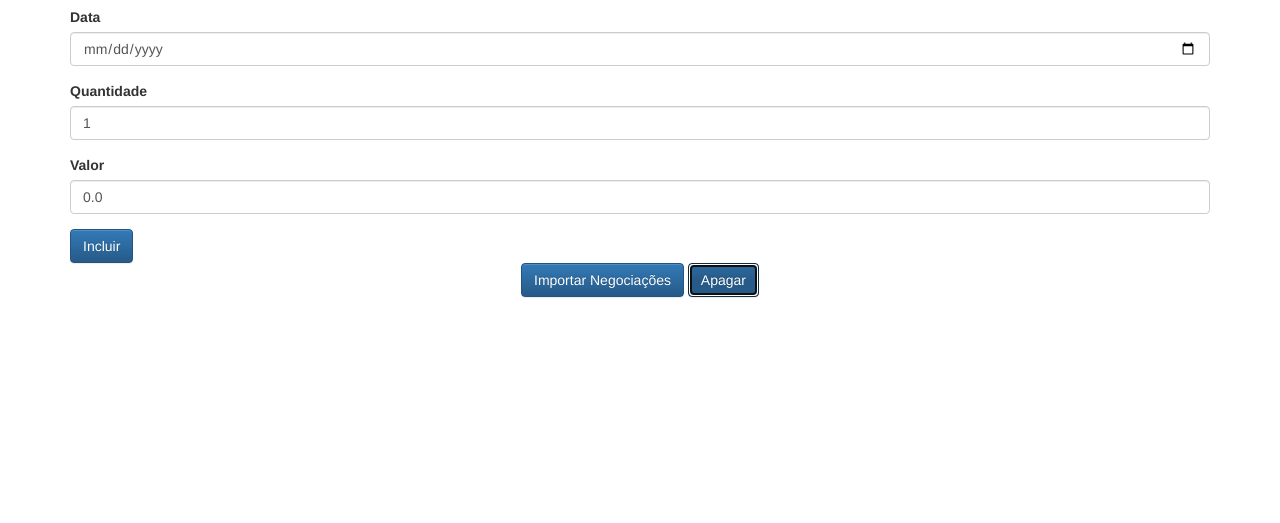
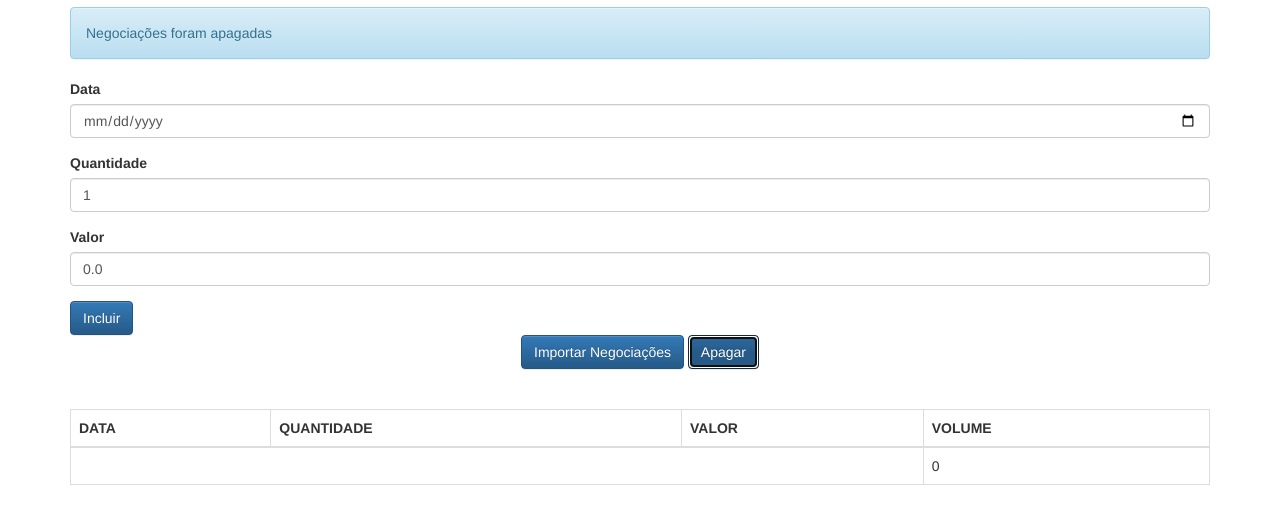
Before and after one commit to charleswvs/Aluraframe, a plain HTML site: page client/index.html in a window 1280 px wide. Both pictures are taken after a click on the button "Apagar". Shown: the part 63-586 px from the top of the page. Drawn offline with Linux system fonts and the light colour scheme.

Commit message:
finished ProxyFactory and Bind

```diff
--- a/client/index.html
+++ b/client/index.html
@@ -12,7 +12,7 @@
 <body class="container">
 
     <h1 class="text-center">Negociações</h1>
-    <div id="mensagem"></div>
+    <div id="mensagemView"></div>
     <!--Utilizando inspiração de frameworks, como angular, ao declarar um ação JS diretamente no HTML ao
     invés de colocar tudo nos arquivos javascript-->
     <form class="form" onsubmit="negociacaoController.adiciona(event)">
@@ -46,7 +46,7 @@
     <br>
     <br>
 
-    <div id="tabelaNegociacoes"></div>
+    <div id="negociacoesView"></div>
     <!--Classe para testes e exercícios-->
     <script src="js/app/test/Test.js"></script>
     <!---->
--- a/client/js/app/controllers/NegociacaoController.js
+++ b/client/js/app/controllers/NegociacaoController.js
@@ -28,13 +28,14 @@ class NegociacaoController {
         //Resolveremos usamos proxy então:
         //... Que foi colocado na classe ProxyFactory
 
-        this._listaNegociacoes = new Bind(
+        this._listaNegociacao = new Bind(
             new ListaNegociacoes(),
             new NegociacoesView($('#negociacoesView')),
             'adiciona', 'limpaLista');
 
         this._mensagem = new Bind(
-            new Mensagem(), new MensagemView($('#mensagemView')),
+            new Mensagem(),
+            new MensagemView($('#mensagemView')),
             'texto');
     }
 
--- a/client/js/app/helpers/Bind.js
+++ b/client/js/app/helpers/Bind.js
@@ -1,6 +1,6 @@
 class Bind {
 
-    constructor(model, view, props) {
+    constructor(model, view, ...props) {
 
        let proxy = ProxyFactory.create(model, props, model => {
            view.update(model)
--- a/client/js/app/services/ProxyFactory.js
+++ b/client/js/app/services/ProxyFactory.js
@@ -1,6 +1,6 @@
+//Factories são classes que geram um determinado tipo de objeto
+//Não é uma regra mas se pode criar métodos estáticos para não precisar instanciá-la
 class ProxyFactory {
-    //Factories são classes que geram um determinado tipo de objeto
-    //Não é uma regra mas se pode criar métodos estáticos para não precisar instanciá-la
 
     static create(objeto, props, acao) {
 
@@ -8,17 +8,30 @@ class ProxyFactory {
 
             get(target, prop, receiver) {
 
-                if (props.includes(prop) && typeof (target[prop]) == typeof (Function)) {
+                if (props.includes(prop) && ProxyFactory._ehFuncao(target[prop])) {
+
                     return function () {
 
                         console.log(`a propriedade "${prop}" foi interceptada`);
                         Reflect.apply(target[prop], target, arguments);
                         return acao(target);
-                    }
+                    };
                 }
                 return Reflect.get(target, prop, receiver);
+            },
+
+            set(target, prop, value, receiver) {
+                if (props.includes(prop)) {
+                    target[prop] = value;
+                    acao(target);
+                }
+                return Reflect.set(target, prop, value, receiver);
             }
-        })
+        });
     }
+    static _ehFuncao(func) {
 
+        return typeof(func) == typeof(Function);
+
+    }
 }
```
